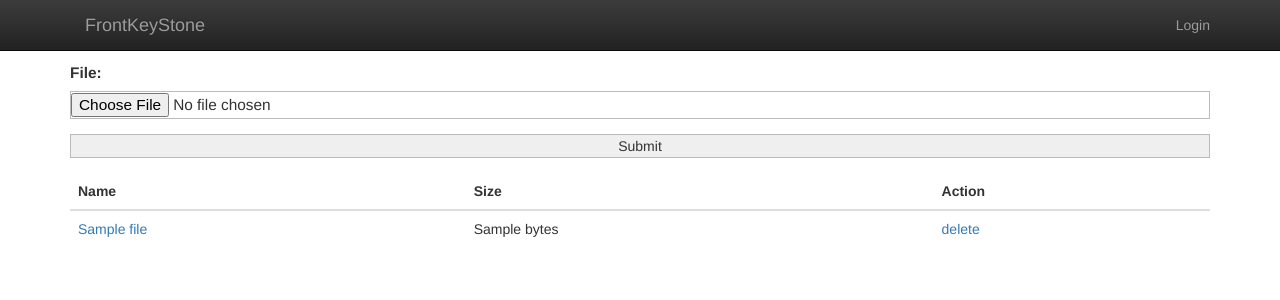
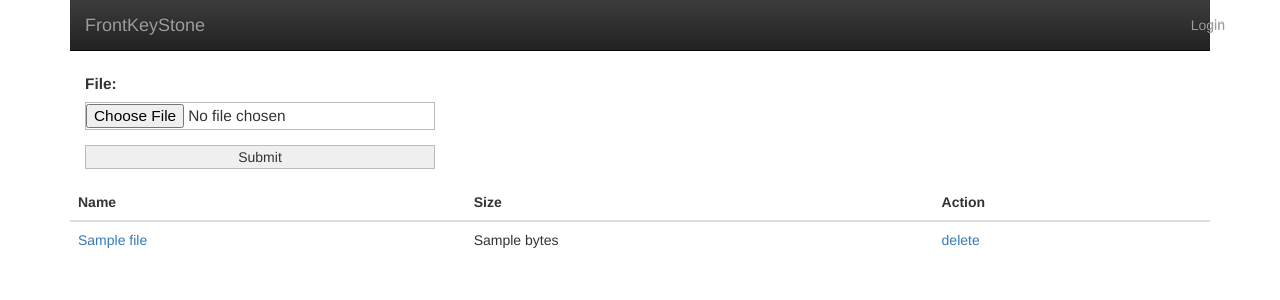
Before and after one commit to Ingesup-Lab-OS/OS-FileHoster, a Django app: template os_file_hoster/templates/file/list.html in a window 1280 px wide. Shown: the top 300 px of the page. Run offline with Django 3.2, Linux system fonts and the light colour scheme; tables that the repository leaves empty hold one stand-in row (values such as "Sample post"); the template is opened without the code that fills it: values that come from a table or form of the project are taken from there, most other values are stand-ins (such as "Sample title", 1, 10 or a date in 2020); parts of the project's set-up code (start-up, migrations or seed data) failed here and were passed over; some libraries are stand-ins or nearby versions.

Commit message:
Style fix

```diff
--- a/os_file_hoster/static/css/style.css
+++ b/os_file_hoster/static/css/style.css
@@ -7,10 +7,6 @@ $grayDarker:#222;
 
 html {
   overflow-y: scroll;
-}
-
-body {
-  padding-top: 60px;
 }
 
 section {
--- a/os_file_hoster/templates/file/list.html
+++ b/os_file_hoster/templates/file/list.html
@@ -1,7 +1,7 @@
 {% extends "layout.html" %}
 
 {% block content %}
-<form action="/file/upload/" method="POST" enctype="multipart/form-data">
+<form action="/file/upload/" method="POST" enctype="multipart/form-data" class="col-md-4">
 	{% csrf_token %}
 	{{ form.as_p }}
 	<input type="hidden" name='container' value="{{ container }}">
--- a/os_file_hoster/templates/layout.html
+++ b/os_file_hoster/templates/layout.html
@@ -6,8 +6,8 @@
 	</head>
 
 	<body>
-		{% include 'partials/header.html' %}
 		<div class="container">
+			{% include 'partials/header.html' %}
 			{% block content %}{% endblock %}
 		</div>
 	</body>
--- a/os_file_hoster/templates/partials/header.html
+++ b/os_file_hoster/templates/partials/header.html
@@ -1,8 +1,8 @@
-<header class="navbar navbar-fixed-top navbar-inverse">
-	<div class="navbar-inner">
+<nav class="navbar navbar-inverse navbar-static-top" data-role="navigation">
 	<div class="container">
+		<div class="navbar-header">
 			<a class="navbar-brand" href="/">FrontKeyStone</a>
-			<nav>
+		</div>
 		<ul class="nav navbar-nav navbar-right">
 			{% if user.is_authenticated %}
 			{%  if request.session.is_admin %}
@@ -14,7 +14,5 @@
 			<li><a href="{% url 'openstack_auth.views.login' %}">Login</a></li>
 			{% endif %}
 		</ul>
+	</div>
 </nav>
-		</div>
-	</div>
-</header>
```
Also changed, not shown: os_file_hoster/templates/auth/login.html (+11 -2 lines). Lines whose indentation alone changed are shown as unchanged.
